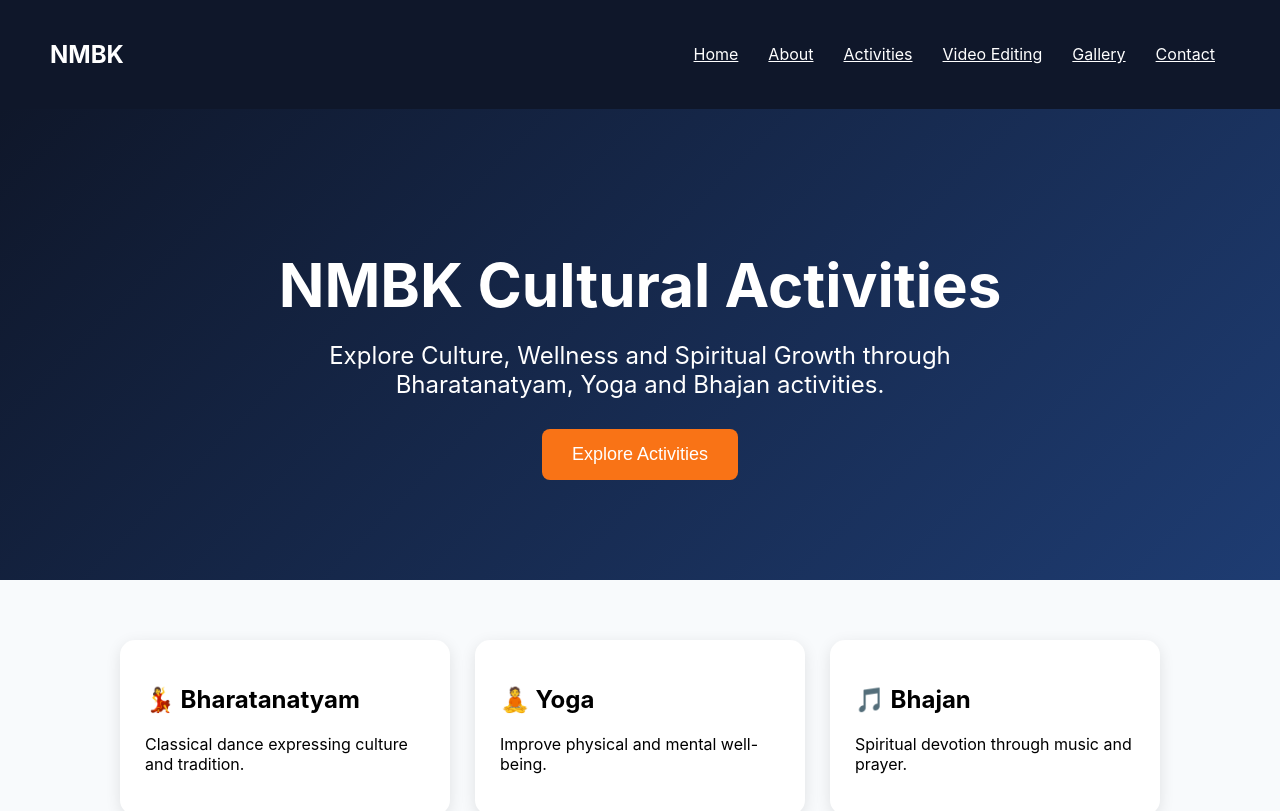
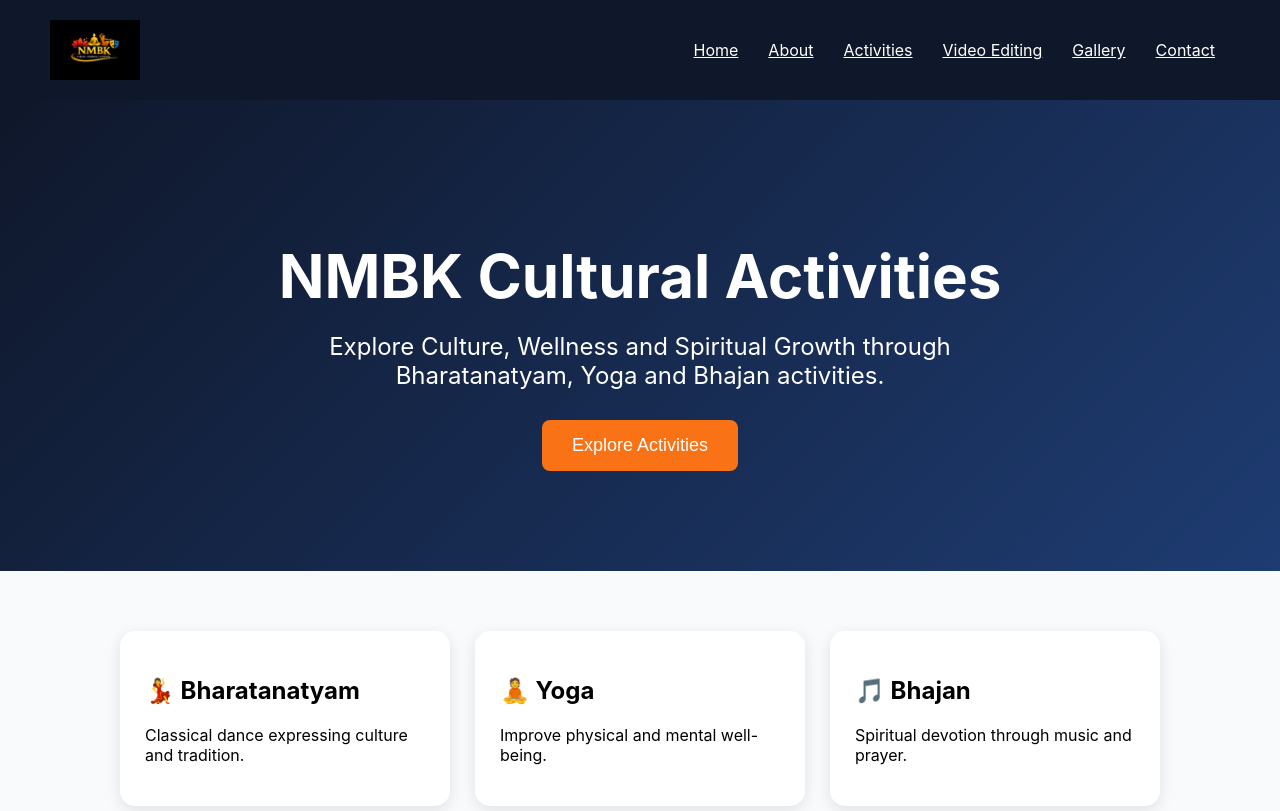
Before and after one commit to Sandhya123564/nmbk-project, a React (Create React App) app in the folder frontend/: page / in a window 1280 px wide. Shown: the top 811 px of the page. Built offline with nearby package versions, Linux system fonts and the light colour scheme.

Commit message:
Fixed navbar with logo

```diff
--- a/frontend/src/components/Navbar.js
+++ b/frontend/src/components/Navbar.js
@@ -1,5 +1,6 @@
 import React from "react";
 import { Link } from "react-router-dom";
+import logo from "../assets/images/image.png";
 
 function Navbar() {
   return (
@@ -12,12 +13,19 @@ function Navbar() {
         background: "#0f172a"
       }}
     >
-      <h2 style={{ color: "white" }}>NMBK</h2>
+      {/* Logo */}
+      <img
+        src={logo}
+        alt="NMBK Logo"
+        style={{ height: "60px" }}
+      />
 
+      {/* Navigation Links */}
       <div>
         <Link to="/" style={{ color: "white", margin: "15px" }}>
           Home
         </Link>
+
         <Link to="/about" style={{ color: "white", margin: "15px" }}>
           About
         </Link>
@@ -25,13 +33,14 @@ function Navbar() {
         <Link to="/enrichment" style={{ color: "white", margin: "15px" }}>
           Activities
         </Link>
+
         <Link to="/video-editing" style={{ color: "white", margin: "15px" }}>
           Video Editing
         </Link>
+
         <Link to="/gallery" style={{ color: "white", margin: "15px" }}>
           Gallery
         </Link>
-
 
         <Link to="/contact" style={{ color: "white", margin: "15px" }}>
           Contact
```
Also changed, not shown: frontend/src/assets/images/image.png (added). Lines whose indentation alone changed are shown as unchanged.
